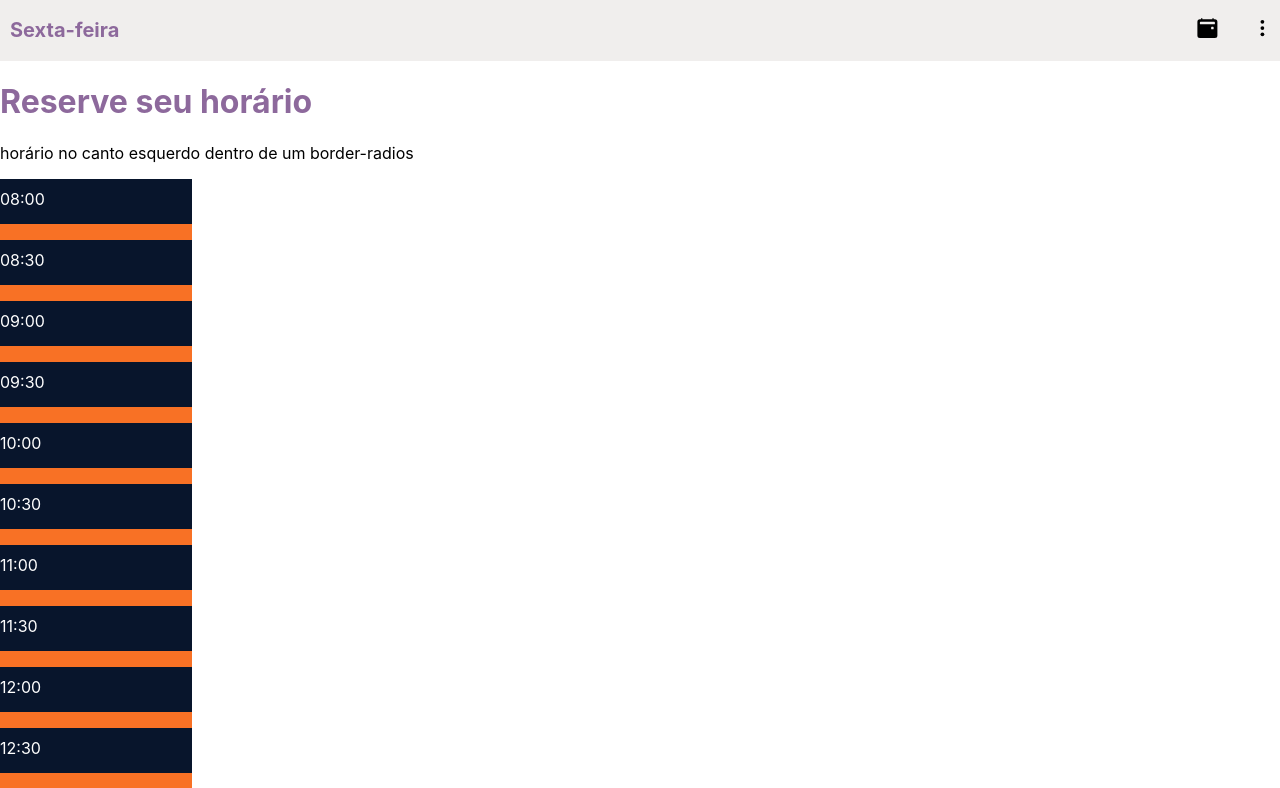
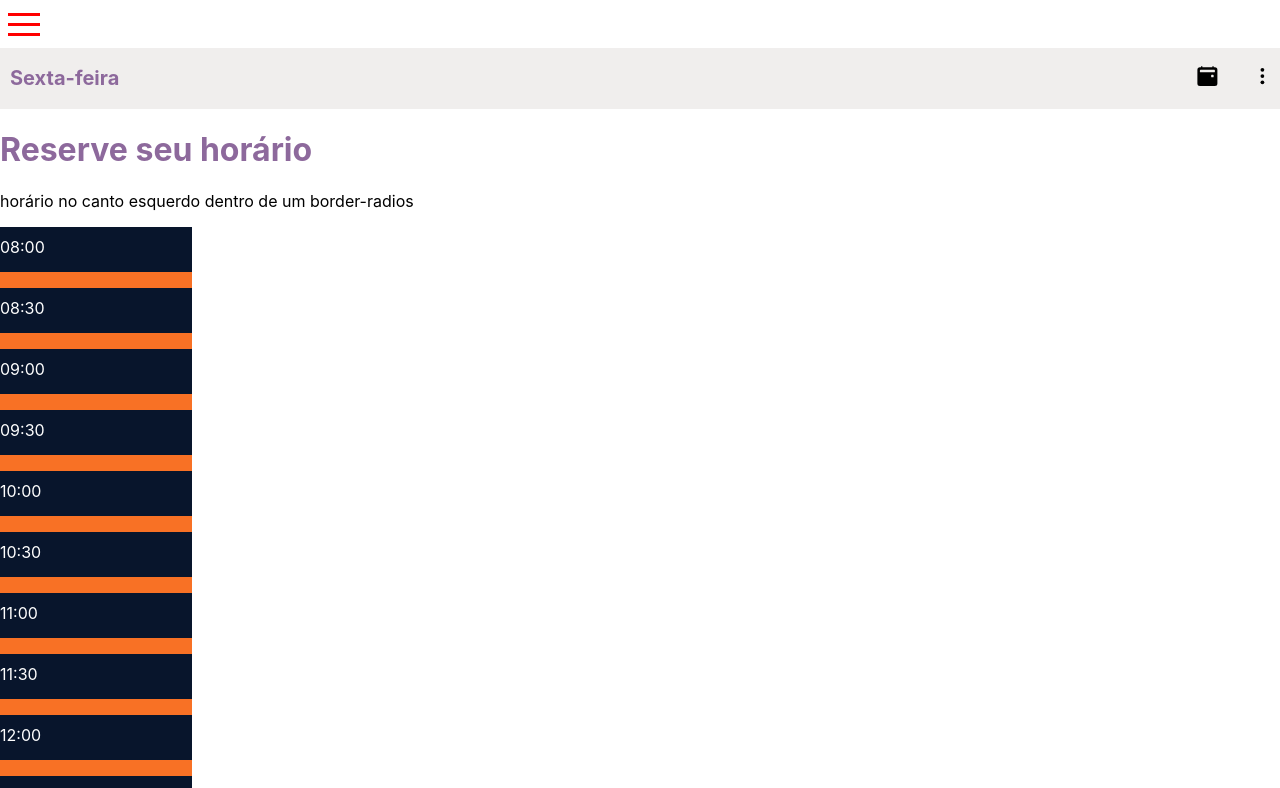
Before and after one commit to HenriqueBarretoDev/reserve, a React (Create React App) app in the folder reserve-e-corte/: page / in a window 1280 px wide. Shown: the top 788 px of the page. Built offline with nearby package versions, Linux system fonts and the light colour scheme.

Commit message:
adição do Hamburguer

```diff
--- a/reserve-e-corte/package.json
+++ b/reserve-e-corte/package.json
@@ -6,6 +6,7 @@
     "@testing-library/jest-dom": "^5.16.5",
     "@testing-library/react": "^13.4.0",
     "@testing-library/user-event": "^13.5.0",
+    "hamburger-react": "^2.5.0",
     "react": "^18.2.0",
     "react-dom": "^18.2.0",
     "react-icons": "^4.7.1",
--- a/reserve-e-corte/src/App.js
+++ b/reserve-e-corte/src/App.js
@@ -1,11 +1,13 @@
 import "./App.css";
 
 import Home from "./Pages/Home";
-
+import Hamburguer from "./Components/Hamburguer";
 function App() {
   return (
     <div className="App">
+      <Hamburguer/>
       <Home />
+
 
     </div>
   );
--- /dev/null
+++ b/reserve-e-corte/src/Components/Hamburguer/index.jsx
@@ -0,0 +1,15 @@
+import React, { useState } from 'react';
+import { HamburguerContent } from './styles';
+import { Divide, Divide as Hamburger } from 'hamburger-react';
+
+const Hamburguer = () => {
+  const [isOpen, setOpen] = useState(false);
+
+  return (
+    <HamburguerContent>
+      <Hamburger toggled={isOpen} toggle={setOpen}/>
+      {/* <Hamburger size={20} /> */}
+    </HamburguerContent>
+  );
+};
+export default Hamburguer;
--- /dev/null
+++ b/reserve-e-corte/src/Components/Hamburguer/styles.js
@@ -0,0 +1,10 @@
+import styled from 'styled-components';
+
+export const HamburguerContent = styled.div`
+  div {
+    color: red !important;
+    size: 50px !important;
+    duration: 0.8;
+  }
+`;
+export const Hamburger = styled.div``;
```
Also changed, not shown: reserve-e-corte/src/Components/Hamburgue/index.jsx (deleted), 1 other file (tests, documents, lock files or other folders).
